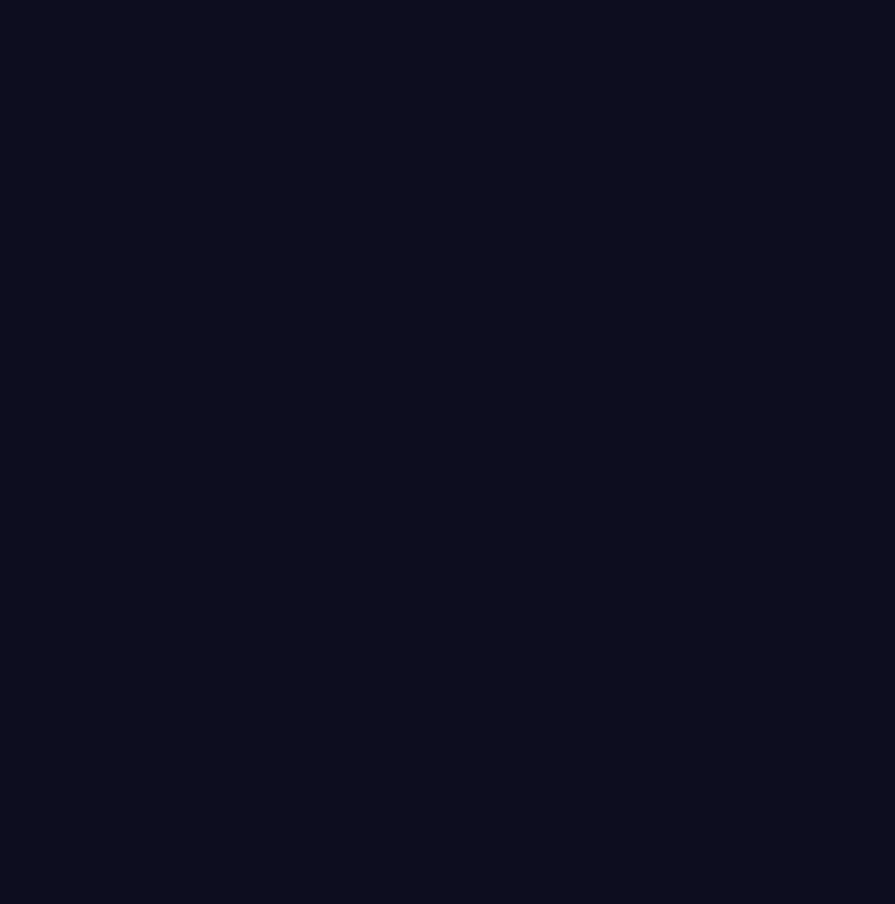
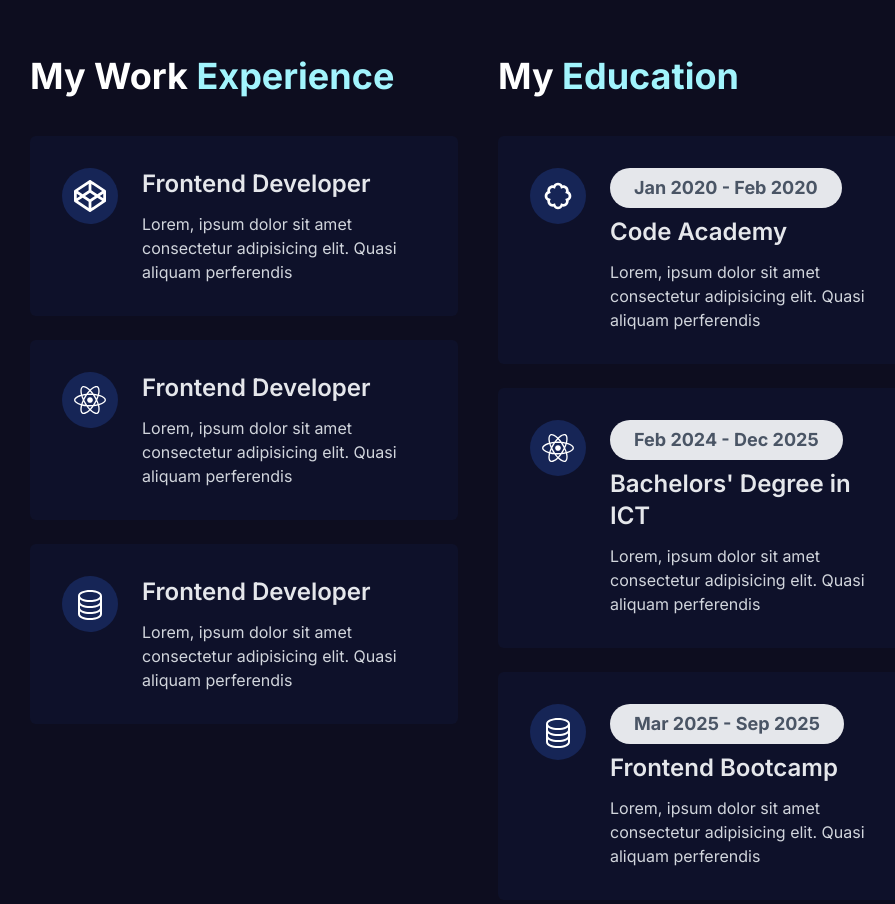
Before and after one commit to Nick-Salifu/web_portfolio, a Next.js app: page / in a window 1280 px wide. Shown: the part 1420-2324 px from the top of the page, without its empty margins (162-1057 px from the left). Before the commit the page ends 1396 px from the top, so only its background shows below. Built offline with nearby package versions, Linux system fonts and the light colour scheme.

Commit message:
completed the Resume section

```diff
--- a/components/Home/Home.jsx
+++ b/components/Home/Home.jsx
@@ -1,4 +1,5 @@
 import Hero from "./Hero/Hero"
+import Resume from "./Resume/Resume"
 import Services from "./Services/Services"
 
 const Home = () => {
@@ -6,6 +7,7 @@ const Home = () => {
     <div className="overflow-hidden">
       <Hero />
       <Services />
+      <Resume />
     </div>
   )
 }
--- /dev/null
+++ b/components/Home/Resume/Resume.jsx
@@ -0,0 +1,34 @@
+import { FaCodepen, FaReact } from "react-icons/fa"
+import ResumeCard from "./ResumeCard"
+import { BsDatabase } from "react-icons/bs"
+import { BiBadge } from "react-icons/bi"
+
+const Resume = () => {
+  return (
+    <div className="pt-20 pb-16">
+        <div className="w-[90%] sm:w-[70%] mx-auto grid grid-cols-1 xl:grid-cols-2 gap-10">
+            {/* Work part */}
+            <div>
+                <h1 className="text-3xl sm:text-4xl font-bold text-white">My Work <span className="text-cyan-200">Experience</span></h1>
+                <div className="mt-10">
+                    <ResumeCard Icon={FaCodepen} role="Frontend Developer" />
+                    <ResumeCard Icon={FaReact} role="Frontend Developer" />
+                    <ResumeCard Icon={BsDatabase} role="Frontend Developer" />
+                </div>
+            </div>
+
+            {/* EDUCATION SECTION */}
+            <div>
+                <h1 className="text-3xl sm:text-4xl font-bold text-white">My <span className="text-cyan-200">Education</span></h1>
+                <div className="mt-10">
+                    <ResumeCard Icon={BiBadge} role="Code Academy" date="Jan 2020 - Feb 2020" />
+                    <ResumeCard Icon={FaReact} role="Bachelors' Degree in ICT" date=" Feb 2024 - Dec 2025" />
+                    <ResumeCard Icon={BsDatabase} role="Frontend Bootcamp" date="Mar 2025 - Sep 2025" />
+                </div>
+            </div>
+        </div>
+    </div>
+  )
+}
+
+export default Resume
--- /dev/null
+++ b/components/Home/Resume/ResumeCard.jsx
@@ -0,0 +1,23 @@
+
+const ResumeCard = ({Icon, role, date}) => {
+  return (
+    <div className="mb-6">
+        <div className="flex items-start space-x-6 bg-blue-950/20 transition-all duration-300 p-4 sm:p-8 rounded-md">
+            <div className="w-10 h-10 sm:w-14 sm:h-14 bg-blue-950 rounded-full flex flex-col items-center justify-center">
+                <Icon className="text-white w-6 h-6 sm:w-8 sm:h-8" />
+            </div>
+            <div className="flex-1">
+                {date && (
+                    <h1 className="mb-2 px-4 py-1 sm:px-6 sm:py-1.5 rounded-full bg-gray-200 text-gray-600 w-fit font-bold text-sm sm:text-lg">
+                        {date}
+                    </h1>
+                )}
+                <h1 className="text-gray-200 text-xl sm:text-2xl font-semibold">{role}</h1>
+                <p className="text-gray-300 text-sm sm:text-base pt-3">Lorem, ipsum dolor sit amet consectetur adipisicing elit. Quasi aliquam perferendis </p>
+            </div>
+        </div>
+    </div>
+  )
+}
+
+export default ResumeCard
```
